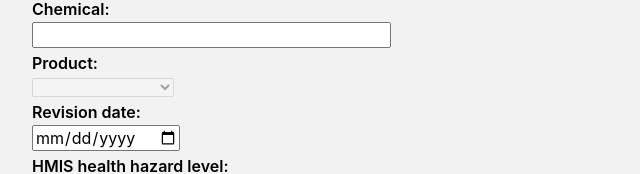
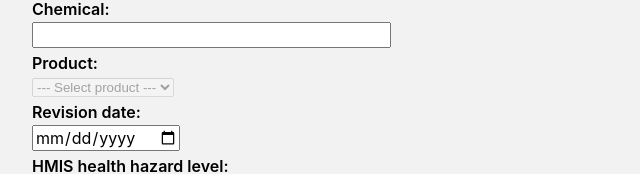
Before and after one commit to mmtandoc/compounding-helper, a Next.js app: page /sds/new in a window 1280 px wide. Shown: the part 122-296 px from the top of the page, without its empty margins (0-640 px from the left). Built offline with nearby package versions, Linux system fonts and the light colour scheme.

Commit message:
Updated SdsEntry & HazardInputRow

```diff
--- a/components/sds/SdsEntry/HazardInputRow.tsx
+++ b/components/sds/SdsEntry/HazardInputRow.tsx
@@ -1,3 +1,4 @@
+import Select from "components/common/forms/Select"
 import {
   FieldArrayWithId,
   FieldError,
@@ -23,7 +24,7 @@ const HazardInputRow = ({
   formMethods,
   arrayMethods,
 }: HazardInputRowProps) => {
-  const { register, setValue, watch } = formMethods
+  const { register, setValue, watch, control } = formMethods
 
   const { remove } = arrayMethods
 
@@ -59,20 +60,23 @@ const HazardInputRow = ({
 
   return (
     <li>
-      <select
+      <Select
         className="class-select"
+        name={`hazards.${index}.classId`}
         defaultValue={undefined}
-        {...register(`hazards.${index}.classId`, {
+        rules={{
           required: true,
           onChange: () => {
             register(`hazards.${index}.categoryId`)
-            setValue(`hazards.${index}.categoryId`, -1)
+            setValue(`hazards.${index}.categoryId`, null)
+            register(`hazards.${index}.subcategoryId`)
+            setValue(`hazards.${index}.subcategoryId`, null)
             register(`hazards.${index}.additionalInfo`)
             setValue(`hazards.${index}.additionalInfo`, null)
           },
-          setValueAs: (val) => (!val ? null : val),
           valueAsNumber: true,
-        })}
+        }}
+        control={control}
       >
         {hazardClasses.map((h, i) => {
           return (
@@ -85,25 +89,24 @@ const HazardInputRow = ({
             </option>
           )
         })}
-      </select>
-      <select
+      </Select>
+      <Select
         className="category-select"
         placeholder="Category"
         defaultValue={undefined}
-        {...register(`hazards.${index}.categoryId`, {
+        name={`hazards.${index}.categoryId`}
+        rules={{
           required: true,
-          disabled: !classId,
           onChange: () => {
             register(`hazards.${index}.subcategoryId`)
-            setValue(`hazards.${index}.subcategoryId`, -1)
+            setValue(`hazards.${index}.subcategoryId`, null)
           },
-          setValueAs: (val) => (val === -1 || !val ? null : val),
           valueAsNumber: true,
-        })}
+        }}
+        disabled={!classId}
+        control={control}
+        initialOption={{ label: "--Select a category--", value: "none" }}
       >
-        <option value={-1} disabled>
-          --Select a category--
-        </option>
         {hazardClass?.hazardCategories?.map((h, i) => {
           return (
             <option key={i} value={h.id}>
@@ -112,29 +115,21 @@ const HazardInputRow = ({
             </option>
           )
         })}
-      </select>
-
-      <select
+      </Select>
+      <Select
         className="subcategory-select"
-        {...register(`hazards.${index}.subcategoryId`, {
-          disabled: !categoryId || category?.subcategories.length == 0,
-          setValueAs: (val) => {
-            console.log("setValueAs:")
-            console.log({ val })
-            return !val || val === -1 ? null : val
-          },
-          valueAsNumber: true,
-        })}
-        placeholder="Subcategory"
+        name={`hazards.${index}.subcategoryId`}
+        disabled={!categoryId || !category?.subcategories.length}
+        rules={{ valueAsNumber: true }}
+        initialOption={{
+          label: "No Subcategory",
+          value: "none",
+          disabled: false,
+        }}
         hidden={isTargetOrganToxicity}
+        control={control}
       >
-        <option value={-1} disabled>
-          {!categoryId || category?.subcategories.length == 0
-            ? "N/A"
-            : "--Select a subcategory--"}
-        </option>
         {category?.subcategories?.map((h, i) => {
-          console.log(h)
           return (
             <option key={i} value={h.id}>
               Subcategory {h.level}
@@ -142,7 +137,7 @@ const HazardInputRow = ({
             </option>
           )
         })}
-      </select>
+      </Select>
       <input
         className="targeted-organ"
         type="text"
@@ -165,8 +160,8 @@ const HazardInputRow = ({
         li > :is(select, input) {
           flex: 1;
         }
-        .category-select,
-        .subcategory-select {
+
+        :global(.category-select, .subcategory-select) {
           flex: 1;
         }
         li > button {
--- a/components/sds/SdsEntry/SdsEntry.tsx
+++ b/components/sds/SdsEntry/SdsEntry.tsx
@@ -1,5 +1,6 @@
 import { RHFBooleanRadioGroup } from "components/BooleanRadioGroup"
 import ChemicalSearch from "components/chemical/ChemicalSearch"
+import Select from "components/common/forms/Select"
 import { useEffect } from "react"
 import { useFieldArray, UseFormReturn } from "react-hook-form"
 import form from "styles/form"
@@ -27,13 +28,11 @@ const emptyHazardValues = {
 const SdsEntry = (props: Props) => {
   const { values, formMethods } = props
 
-  const { register, reset, control, watch, setValue, getValues } = formMethods
+  const { register, reset, control, watch, setValue } = formMethods
 
   const [chemicalId, productId] = watch(["chemicalId", "productId"])
 
   console.log({ productId })
-
-  const hazards = watch("hazards")
 
   const hazardsArrayMethods = useFieldArray({
     control: control,
@@ -74,30 +73,25 @@ const SdsEntry = (props: Props) => {
               }
             }}
             size={30}
-            defaultValue={null}
           />
         </label>
       </div>
       <div className="form-group">
         <label>
           <span>Product:</span>
-          <select
-            {...register(`productId`, {
-              required: true,
-              disabled: !chemicalId,
-              setValueAs: (val) => (val === -1 || !val ? null : val),
-              valueAsNumber: true,
-            })}
+          <Select
+            name="productId"
+            control={control}
+            rules={{ required: true, valueAsNumber: true }}
+            disabled={!chemicalId}
+            initialOption={{ label: "--- Select product ---", value: "none" }}
           >
-            <option value={-1} disabled>
-              --- Select product ---
-            </option>
             {products?.map((p) => (
               <option key={p.id} value={p.id as number}>
                 {p.name} ({p.vendor.name})
               </option>
             ))}
-          </select>
+          </Select>
         </label>
       </div>
       <div className="form-group">
```
